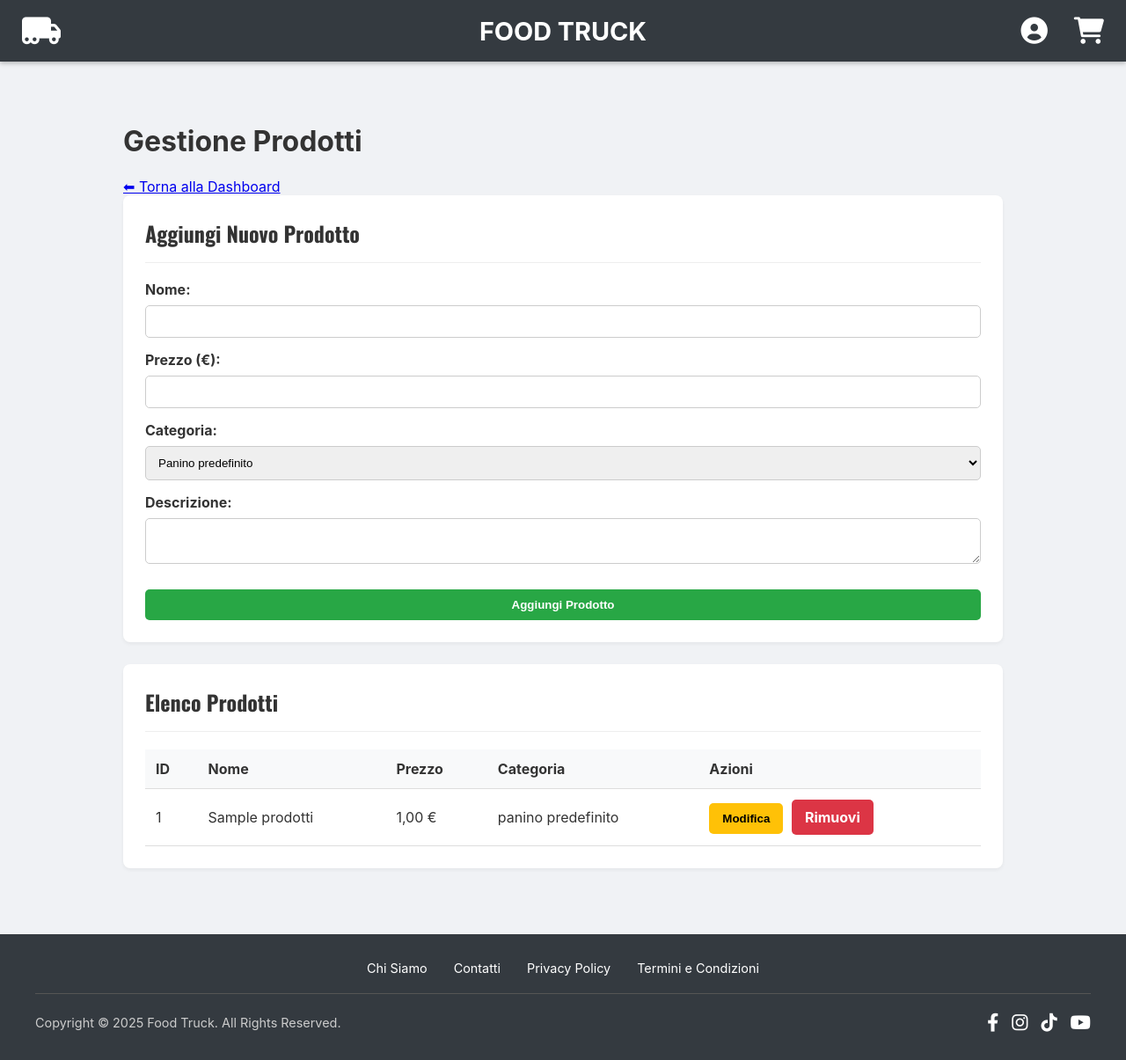
After one commit to alessiobifulco/FoodTruckWeb, a PHP site: page /admin_menu.php in a window 1280 px wide. The commit adds this page. Shown: the whole page at 88% size. Run offline with PHP 8.4, Linux system fonts and the light colour scheme; the visitor is signed in with stand-in values (Sample User, id 1); tables that the repository leaves empty hold one stand-in row (values such as "Sample post").

Commit message:
add base admin page

```diff
--- /dev/null
+++ b/public/admin_menu.php
@@ -0,0 +1,129 @@
+<?php
+session_start();
+require_once __DIR__ . '/../vendor/autoload.php';
+require_once __DIR__ . '/../config/db.php';
+
+if (!isset($_SESSION['user_id']) || $_SESSION['user_role'] !== 'venditore') {
+    header('Location: login.php');
+    exit();
+}
+
+if ($_SERVER['REQUEST_METHOD'] === 'POST' && isset($_POST['action'])) {
+    if ($_POST['action'] === 'add_product') {
+        $stmt = $conn->prepare("INSERT INTO Prodotti (nome, descrizione, prezzo, categoria) VALUES (?, ?, ?, ?)");
+        $stmt->bind_param("ssds", $_POST['nome'], $_POST['descrizione'], $_POST['prezzo'], $_POST['categoria']);
+        $stmt->execute();
+    } elseif ($_POST['action'] === 'edit_product') {
+        $stmt = $conn->prepare("UPDATE Prodotti SET nome=?, descrizione=?, prezzo=?, categoria=? WHERE id_prodotto=?");
+        $stmt->bind_param("ssdsi", $_POST['nome'], $_POST['descrizione'], $_POST['prezzo'], $_POST['categoria'], $_POST['id']);
+        $stmt->execute();
+    }
+    header("Location: admin_menu.php");
+    exit();
+}
+
+if (isset($_GET['delete'])) {
+    $id = intval($_GET['delete']);
+    $stmt = $conn->prepare("DELETE FROM Prodotti WHERE id_prodotto = ?");
+    $stmt->bind_param("i", $id);
+    $stmt->execute();
+    header("Location: admin_menu.php");
+    exit();
+}
+
+$result = $conn->query("SELECT * FROM Prodotti ORDER BY categoria, nome");
+$prodotti = $result->fetch_all(MYSQLI_ASSOC);
+
+$page_title = "Gestione Prodotti";
+include_once __DIR__ . '/../templates/header.php';
+?>
+<link rel="stylesheet" href="css/admin.css">
+
+<div class="dashboard-container">
+    <h1>Gestione Prodotti</h1>
+    <a href="admin.php" class="btn-back-dashboard">⬅ Torna alla Dashboard</a>
+
+    <section class="card">
+        <h2>Aggiungi Nuovo Prodotto</h2>
+        <form method="POST" action="admin_menu.php">
+            <input type="hidden" name="action" value="add_product">
+            <div class="form-row">
+                <div class="form-group flex-3">
+                    <label>Nome:</label>
+                    <input type="text" name="nome" required>
+                </div>
+                <div class="form-group flex-1">
+                    <label>Prezzo (€):</label>
+                    <input type="number" step="0.01" name="prezzo" required>
+                </div>
+                <div class="form-group flex-2">
+                    <label>Categoria:</label>
+                    <select name="categoria" required>
+                        <option value="panino_predefinito">Panino predefinito</option>
+                        <option value="pizzetta">Pizzetta</option>
+                        <option value="bevanda">Bevanda</option>
+                        <option value="panino_componibile">Panino componibile (base)</option>
+                    </select>
+                </div>
+            </div>
+            <div class="form-group">
+                <label>Descrizione:</label>
+                <textarea name="descrizione" rows="2"></textarea>
+            </div>
+            <button type="submit" class="btn btn-add">Aggiungi Prodotto</button>
+        </form>
+    </section>
+
+    <section class="card">
+        <h2>Elenco Prodotti</h2>
+        <table>
+            <tr>
+                <th>ID</th>
+                <th>Nome</th>
+                <th>Prezzo</th>
+                <th>Categoria</th>
+                <th>Azioni</th>
+            </tr>
+            <?php foreach ($prodotti as $p): ?>
+                <tr>
+                    <td><?= $p['id_prodotto'] ?></td>
+                    <td><?= htmlspecialchars($p['nome']) ?></td>
+                    <td><?= number_format($p['prezzo'], 2, ',', '.') ?> €</td>
+                    <td><?= str_replace('_', ' ', $p['categoria']) ?></td>
+                    <td>
+                        <button class="btn btn-edit" onclick="openModal(<?= $p['id_prodotto'] ?>)">Modifica</button>
+                        <a href="admin_menu.php?delete=<?= $p['id_prodotto'] ?>" class="btn btn-remove" onclick="return confirm('Sei sicuro di voler eliminare questo prodotto?')">Rimuovi</a>
+                    </td>
+                </tr>
+
+                <div id="modal-<?= $p['id_prodotto'] ?>" class="modal">
+                    <div class="modal-content">
+                        <span class="close-btn" onclick="closeModal(<?= $p['id_prodotto'] ?>)">&times;</span>
+                        <h3>Modifica: <?= htmlspecialchars($p['nome']) ?></h3>
+                        <form method="POST" action="admin_menu.php">
+                            <input type="hidden" name="action" value="edit_product">
+                            <input type="hidden" name="id" value="<?= $p['id_prodotto'] ?>">
+                            <label>Nome:</label>
+                            <input type="text" name="nome" value="<?= htmlspecialchars($p['nome']) ?>" required>
+                            <label>Descrizione:</label>
+                            <textarea name="descrizione"><?= htmlspecialchars($p['descrizione']) ?></textarea>
+                            <label>Prezzo (€):</label>
+                            <input type="number" step="0.01" name="prezzo" value="<?= $p['prezzo'] ?>" required>
+                            <label>Categoria:</label>
+                            <select name="categoria" required>
+                                <option value="panino_predefinito" <?= $p['categoria'] == 'panino_predefinito' ? 'selected' : '' ?>>Panino predefinito</option>
+                                <option value="pizzetta" <?= $p['categoria'] == 'pizzetta' ? 'selected' : '' ?>>Pizzetta</option>
+                                <option value="bevanda" <?= $p['categoria'] == 'bevanda' ? 'selected' : '' ?>>Bevanda</option>
+                                <option value="panino_componibile" <?= $p['categoria'] == 'panino_componibile' ? 'selected' : '' ?>>Panino componibile (base)</option>
+                            </select>
+                            <button type="submit" class="btn btn-primary">Salva modifiche</button>
+                        </form>
+                    </div>
+                </div>
+            <?php endforeach; ?>
+        </table>
+    </section>
+</div>
+
+<script src="js/admin_menu.js" defer></script>
+<?php include_once __DIR__ . '/../templates/footer.php'; ?>
--- /dev/null
+++ b/public/css/admin.css
@@ -0,0 +1,263 @@
+body {
+    font-family: -apple-system, BlinkMacSystemFont, "Segoe UI", Roboto, Helvetica, Arial, sans-serif;
+    background-color: #f0f2f5;
+    margin: 0;
+    color: #333;
+}
+
+.main-header {
+    background-color: #1a1a1a;
+    color: white;
+    padding: 15px 30px;
+    display: flex;
+    justify-content: space-between;
+    align-items: center;
+    box-shadow: 0 2px 5px rgba(0, 0, 0, 0.2);
+}
+
+.header-part {
+    flex: 1;
+}
+
+.logo {
+    font-weight: bold;
+    font-size: 1.3em;
+}
+
+.header-title {
+    text-align: center;
+    font-size: 1.2em;
+    margin: 0;
+}
+
+.user-actions {
+    text-align: right;
+}
+
+.user-actions a {
+    margin-left: 20px;
+    color: #ccc;
+    text-decoration: none;
+}
+
+.user-actions a:hover {
+    color: white;
+}
+
+.dashboard-container {
+    max-width: 1000px;
+    margin: 30px auto;
+    padding: 20px;
+}
+
+.card {
+    background-color: #ffffff;
+    border-radius: 8px;
+    padding: 25px;
+    box-shadow: 0 2px 4px rgba(0, 0, 0, 0.05);
+    margin-bottom: 25px;
+}
+
+.card h2 {
+    margin-top: 0;
+    border-bottom: 1px solid #eee;
+    padding-bottom: 15px;
+    margin-bottom: 20px;
+    font-family: 'Oswald', sans-serif;
+}
+
+.order-notification {
+    border: 1px solid #e9ecef;
+    border-radius: 8px;
+    padding: 20px;
+    margin-bottom: 20px;
+    background-color: #f8f9fa;
+}
+
+.detail-row {
+    display: flex;
+    justify-content: space-between;
+    align-items: center;
+    padding: 10px 0;
+    border-bottom: 1px solid #e9ecef;
+}
+
+.detail-row:last-child {
+    border-bottom: none;
+    padding-bottom: 0;
+}
+
+.detail-row:first-child {
+    padding-top: 0;
+}
+
+.detail-info span {
+    margin-right: 20px;
+}
+
+.status-badge {
+    display: inline-block;
+    padding: 4px 10px;
+    font-size: 0.8em;
+    font-weight: bold;
+    line-height: 1;
+    text-align: center;
+    border-radius: 20px;
+    color: #fff;
+    text-transform: capitalize;
+}
+
+.status-ricevuto {
+    background-color: #6c757d;
+}
+
+.status-in-preparazione {
+    background-color: #ffc107;
+    color: #000;
+}
+
+.status-in-consegna {
+    background-color: #17a2b8;
+}
+
+.status-consegnato {
+    background-color: #28a745;
+}
+
+.status-annullato {
+    background-color: #dc3545;
+}
+
+.management-buttons {
+    display: flex;
+    gap: 20px;
+}
+
+.management-btn {
+    flex: 1;
+    padding: 30px 20px;
+    background-color: #343a40;
+    color: white;
+    text-align: center;
+    text-decoration: none;
+    border-radius: 8px;
+    font-size: 1.1em;
+    font-weight: bold;
+    transition: background-color 0.2s;
+}
+
+.management-btn:hover {
+    background-color: #555;
+}
+
+table {
+    width: 100%;
+    border-collapse: collapse;
+    margin-top: 20px;
+}
+
+th,
+td {
+    padding: 12px;
+    text-align: left;
+    border-bottom: 1px solid #ddd;
+    vertical-align: middle;
+}
+
+th {
+    background-color: #f8f9fa;
+    font-weight: bold;
+}
+
+td .btn {
+    margin-right: 5px;
+}
+
+form label {
+    display: block;
+    margin-bottom: 8px;
+    font-weight: bold;
+}
+
+form input[type="text"],
+form input[type="number"],
+form textarea,
+form select {
+    width: 100%;
+    padding: 10px;
+    border: 1px solid #ccc;
+    border-radius: 5px;
+    box-sizing: border-box;
+    margin-bottom: 15px;
+}
+
+.btn {
+    border: none;
+    padding: 10px 15px;
+    border-radius: 5px;
+    cursor: pointer;
+    font-weight: bold;
+    text-decoration: none;
+    display: inline-block;
+}
+
+.btn-primary {
+    background-color: #007bff;
+    color: white;
+}
+
+.btn-secondary {
+    background-color: #6c757d;
+    color: white;
+}
+
+.btn-edit {
+    background-color: #ffc107;
+    color: black;
+}
+
+.btn-remove {
+    background-color: #dc3545;
+    color: white;
+}
+
+.btn-add {
+    background-color: #28a745;
+    color: white;
+    margin-top: 10px;
+    width: 100%;
+}
+
+.modal {
+    display: none;
+    position: fixed;
+    z-index: 1000;
+    left: 0;
+    top: 0;
+    width: 100%;
+    height: 100%;
+    overflow: auto;
+    background-color: rgba(0, 0, 0, 0.5);
+}
+
+.modal-content {
+    background-color: #fefefe;
+    margin: 10% auto;
+    padding: 30px;
+    border-radius: 8px;
+    width: 80%;
+    max-width: 600px;
+    position: relative;
+}
+
+.close-btn {
+    color: #aaa;
+    float: right;
+    font-size: 28px;
+    font-weight: bold;
+    cursor: pointer;
+}
+
+.close-btn:hover {
+    color: black;
+}
--- /dev/null
+++ b/public/js/admin_menu.js
@@ -0,0 +1,15 @@
+function openModal(id) {
+    document.getElementById('modal-' + id).style.display = 'block';
+}
+
+function closeModal(id) {
+    document.getElementById('modal-' + id).style.display = 'none';
+}
+
+window.onclick = function (event) {
+    document.querySelectorAll('.modal').forEach(modal => {
+        if (event.target == modal) {
+            modal.style.display = "none";
+        }
+    });
+}
--- a/public/login.php
+++ b/public/login.php
@@ -154,7 +154,7 @@ include_once __DIR__ . '/../templates/header.php';
         <div class="choice-card">
             <h2>Entrare come amministratore?</h2>
             <div class="choice-actions">
-                <a href="admin/dashboard.php" class="choice-btn btn-admin">Sì</a>
+                <a href="admin.php" class="choice-btn btn-admin">Sì</a>
                 <a href="login_as_client.php" class="choice-btn btn-client">No / Continua come Cliente</a>
             </div>
         </div>
```
Also changed, not shown: public/admin.php (added, +177 -0 lines), public/js/admin.js (added, +80 -0 lines).
